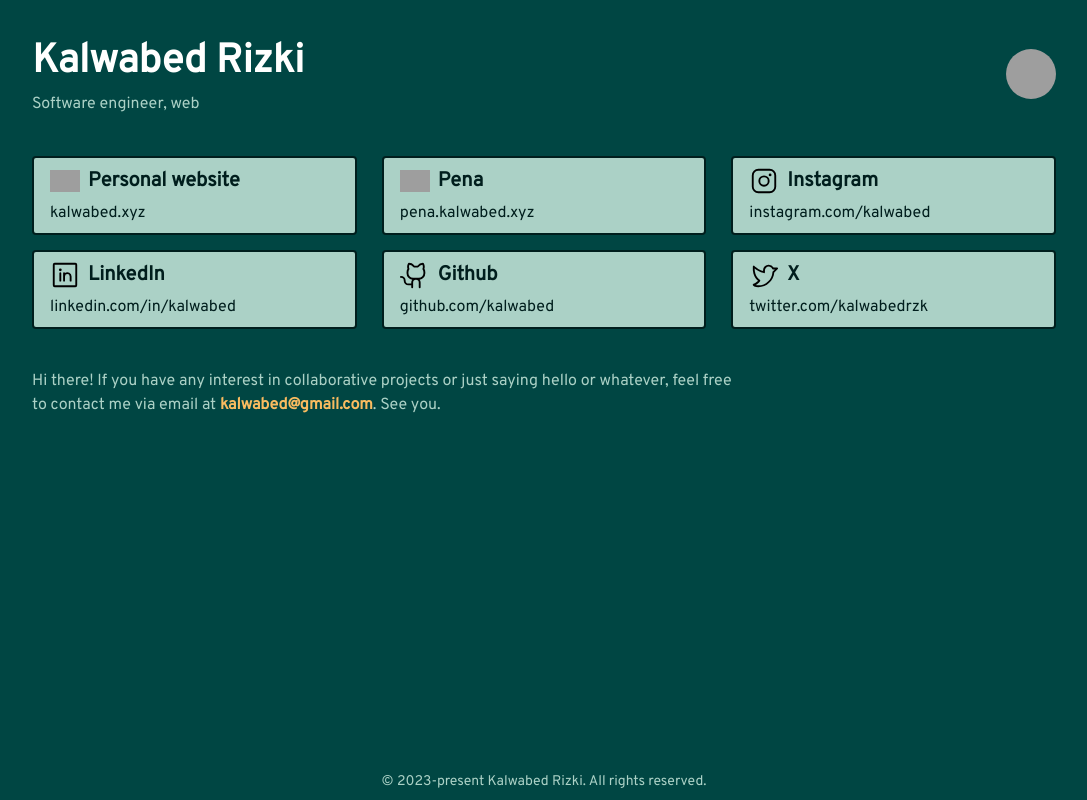
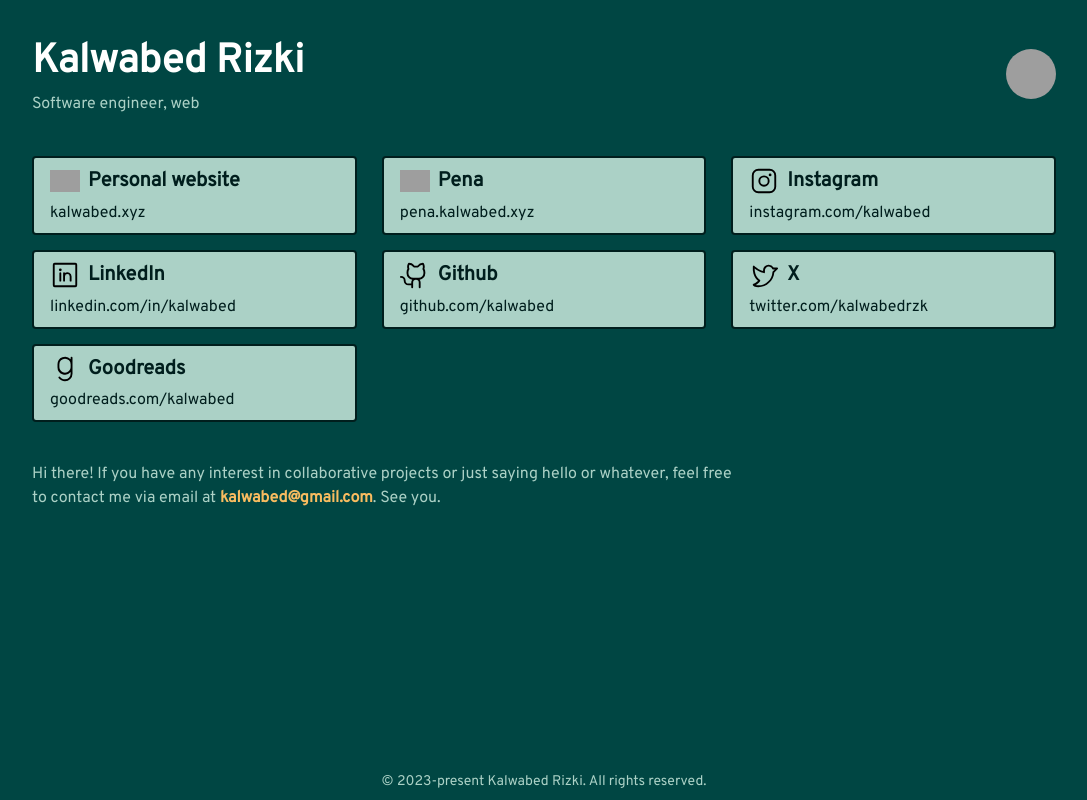
Before and after one commit to kalwabed/links.kalwabed.com, an Astro site: page / in a window 1280 px wide. Shown: the whole page, without its empty margins (96-1183 px from the left). Built offline with nearby package versions, Linux system fonts and the light colour scheme; Astro itself is replaced by a stand-in of ours; grey boxes are pictures that could not be loaded.

Commit message:
feat: add goodreads

```diff
--- a/src/components/links.astro
+++ b/src/components/links.astro
@@ -6,6 +6,7 @@ import linkedin from "@assets/linkedin.svg";
 import twitter from "@assets/twitter.svg";
 import web from "@assets/web.svg";
 import pena from "@assets/pena.svg";
+import goodreads from "@assets/goodreads.svg";
 
 const links = [
   {
@@ -37,6 +38,11 @@ const links = [
     label: "X",
     url: "https://twitter.com/kalwabedrzk",
     asset: twitter,
+  },
+  {
+    label: "Goodreads",
+    url: "https://www.goodreads.com/kalwabed",
+    asset: goodreads,
   },
 ];
 
```
Also changed, not shown: src/assets/goodreads.svg (added).
